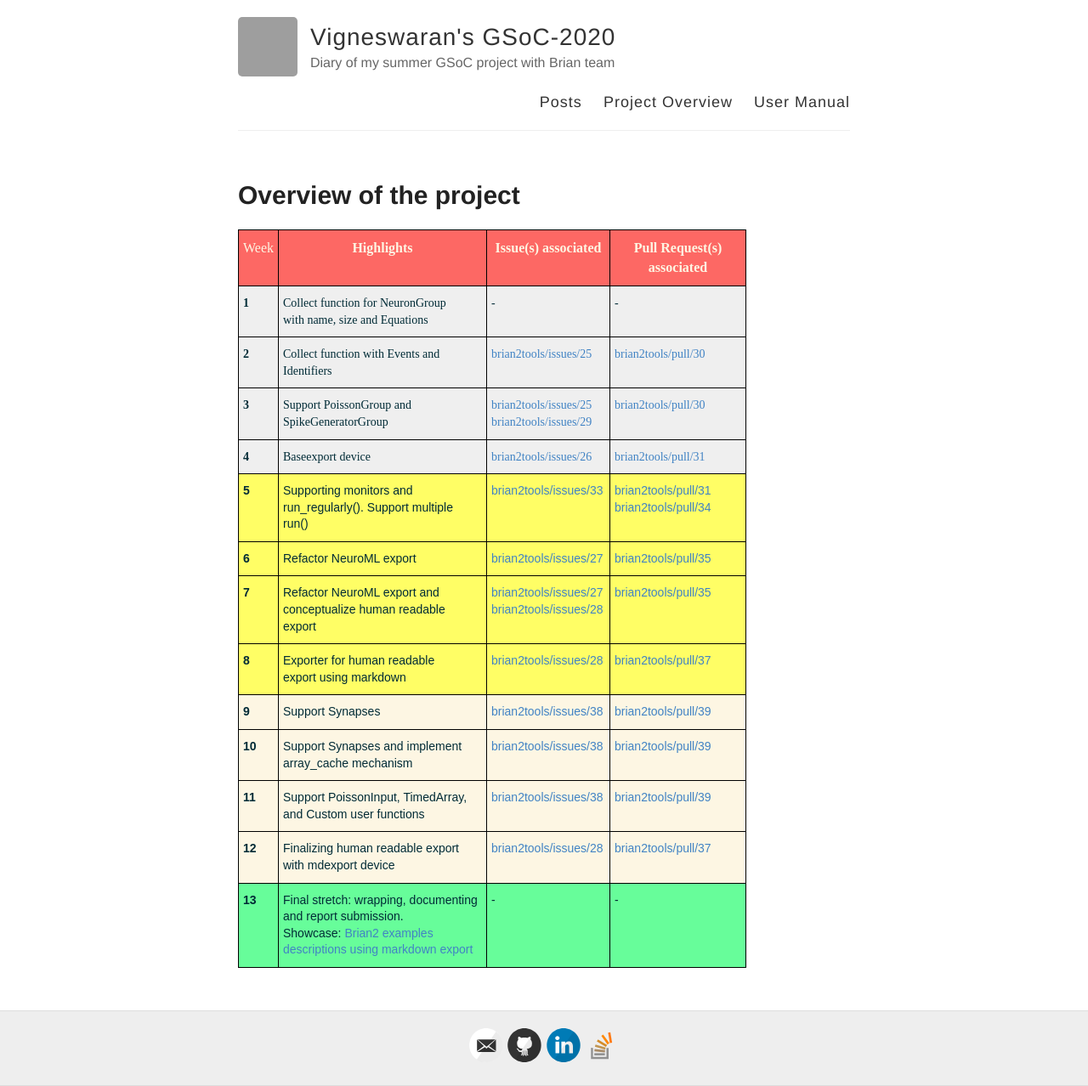
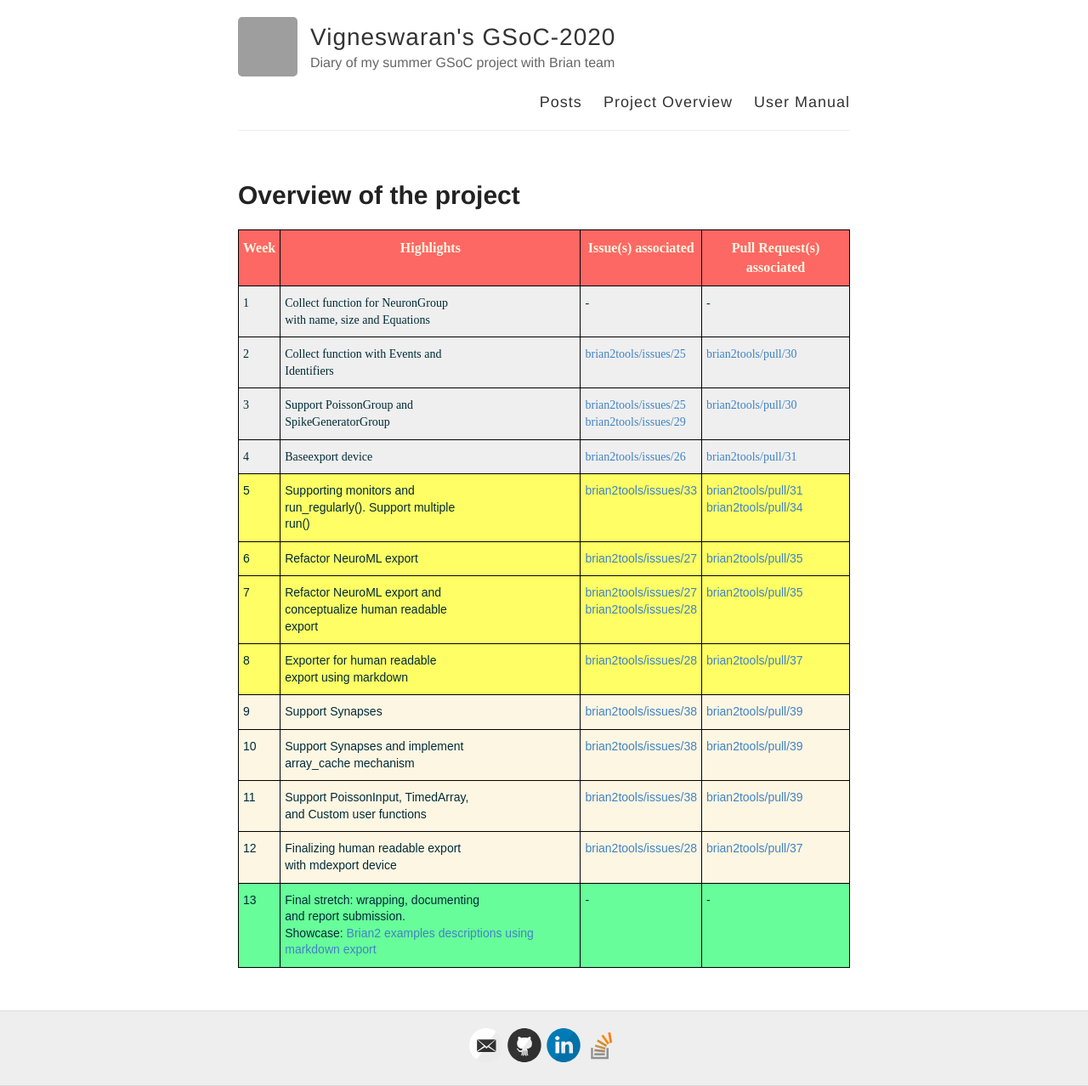
Before and after one commit to vigneswaran-chandrasekaran/Vigneswaran-chandrasekaran.github.io, a Jekyll site: the page built from about.md, in a window 1280 px wide. Shown: the whole page at 85% size. Built offline with Jekyll 4.4.1, drawn with Linux system fonts in a browser that asks for light colours; grey boxes are pictures that could not be loaded.

Commit message:
add overview edit

```diff
--- a/about.md
+++ b/about.md
@@ -3,7 +3,6 @@
 title: Overview of the project
 permalink: /about/
 ---
-
 <style type="text/css">
 .tg  {border-collapse:collapse;border-color:#93a1a1;border-spacing:0;}
 .tg td{background-color:#fdf6e3;border-color:#93a1a1;border-style:solid;border-width:1px;color:#002b36;
@@ -12,29 +11,16 @@
   font-family:Arial, sans-serif;font-size:14px;font-weight:normal;overflow:hidden;padding:10px 5px;word-break:normal;}
 .tg .tg-tyfk{background-color:#67fd9a;border-color:#000000;text-align:left;vertical-align:top}
 .tg .tg-egp3{background-color:#fffe65;border-color:#000000;text-align:left;vertical-align:top}
-.tg .tg-h74n{background-color:#fd6864;border-color:#000000;font-family:"Times New Roman", Times, serif !important;;font-size:16px;
-  text-align:center;vertical-align:top}
 .tg .tg-m8qu{background-color:#fd6864;border-color:#000000;font-family:"Times New Roman", Times, serif !important;;font-size:16px;
   font-weight:bold;text-align:center;vertical-align:top}
-.tg .tg-j5nb{background-color:#efefef;border-color:#000000;font-family:"Times New Roman", Times, serif !important;;font-weight:bold;
-  text-align:left;vertical-align:top}
 .tg .tg-4ako{background-color:#efefef;border-color:#000000;font-family:"Times New Roman", Times, serif !important;;text-align:left;
   vertical-align:top}
-.tg .tg-djig{background-color:#fffe65;border-color:#000000;font-weight:bold;text-align:left;vertical-align:top}
-.tg .tg-mcqj{border-color:#000000;font-weight:bold;text-align:left;vertical-align:top}
 .tg .tg-73oq{border-color:#000000;text-align:left;vertical-align:top}
-.tg .tg-y1rz{background-color:#67fd9a;border-color:#000000;font-weight:bold;text-align:left;vertical-align:top}
 </style>
-<table class="tg" style="undefined;table-layout: fixed; width: 597px">
-<colgroup>
-<col style="width: 47px">
-<col style="width: 245px">
-<col style="width: 145px">
-<col style="width: 160px">
-</colgroup>
+<table class="tg">
 <thead>
   <tr>
-    <th class="tg-h74n">Week</th>
+    <th class="tg-m8qu">Week</th>
     <th class="tg-m8qu">Highlights</th>
     <th class="tg-m8qu">Issue(s) associated</th>
     <th class="tg-m8qu">Pull Request(s) associated</th>
@@ -42,79 +28,79 @@
 </thead>
 <tbody>
   <tr>
-    <td class="tg-j5nb">1</td>
+    <td class="tg-4ako">1</td>
     <td class="tg-4ako">Collect function for NeuronGroup<br>with name, size and Equations</td>
     <td class="tg-4ako">             -</td>
     <td class="tg-4ako">                   -</td>
   </tr>
   <tr>
-    <td class="tg-j5nb">2</td>
+    <td class="tg-4ako">2</td>
     <td class="tg-4ako">Collect function with Events and<br>Identifiers</td>
     <td class="tg-4ako"><a href="https://github.com/brian-team/brian2tools/issues/25" target="_blank" rel="noopener noreferrer">brian2tools/issues/25</a></td>
     <td class="tg-4ako"><a href="https://github.com/brian-team/brian2tools/pull/30" target="_blank" rel="noopener noreferrer">brian2tools/pull/30</a></td>
   </tr>
   <tr>
-    <td class="tg-j5nb">3</td>
+    <td class="tg-4ako">3</td>
     <td class="tg-4ako">Support PoissonGroup and <br>SpikeGeneratorGroup</td>
     <td class="tg-4ako"><a href="https://github.com/brian-team/brian2tools/issues/25" target="_blank" rel="noopener noreferrer">brian2tools/issues/25</a><br><a href="https://github.com/brian-team/brian2tools/issues/29" target="_blank" rel="noopener noreferrer">brian2tools/issues/29</a></td>
     <td class="tg-4ako"><a href="https://github.com/brian-team/brian2tools/pull/30" target="_blank" rel="noopener noreferrer">brian2tools/pull/30</a></td>
   </tr>
   <tr>
-    <td class="tg-j5nb">4</td>
+    <td class="tg-4ako">4</td>
     <td class="tg-4ako">Baseexport device</td>
     <td class="tg-4ako"><a href="https://github.com/brian-team/brian2tools/issues/26" target="_blank" rel="noopener noreferrer">brian2tools/issues/26</a></td>
     <td class="tg-4ako"><a href="https://github.com/brian-team/brian2tools/pull/31" target="_blank" rel="noopener noreferrer">brian2tools/pull/31</a></td>
   </tr>
   <tr>
-    <td class="tg-djig">5</td>
+    <td class="tg-egp3">5</td>
     <td class="tg-egp3">Supporting monitors and<br>run_regularly(). Support multiple<br>run()</td>
     <td class="tg-egp3"><a href="https://github.com/brian-team/brian2tools/issues/33" target="_blank" rel="noopener noreferrer">brian2tools/issues/33</a></td>
     <td class="tg-egp3"><a href="https://github.com/brian-team/brian2tools/pull/31" target="_blank" rel="noopener noreferrer">brian2tools/pull/31</a><br><a href="https://github.com/brian-team/brian2tools/pull/34" target="_blank" rel="noopener noreferrer">brian2tools/pull/34</a><br></td>
   </tr>
   <tr>
-    <td class="tg-djig">6</td>
+    <td class="tg-egp3">6</td>
     <td class="tg-egp3">Refactor NeuroML export</td>
     <td class="tg-egp3"><a href="https://github.com/brian-team/brian2tools/issues/27" target="_blank" rel="noopener noreferrer">brian2tools/issues/27</a></td>
     <td class="tg-egp3"><a href="https://github.com/brian-team/brian2tools/pull/35" target="_blank" rel="noopener noreferrer">brian2tools/pull/35</a></td>
   </tr>
   <tr>
-    <td class="tg-djig">7</td>
+    <td class="tg-egp3">7</td>
     <td class="tg-egp3">Refactor NeuroML export and <br>conceptualize human readable<br>export</td>
     <td class="tg-egp3"><a href="https://github.com/brian-team/brian2tools/issues/27" target="_blank" rel="noopener noreferrer">brian2tools/issues/27</a><br><a href="https://github.com/brian-team/brian2tools/issues/28" target="_blank" rel="noopener noreferrer">brian2tools/issues/28</a></td>
     <td class="tg-egp3"><a href="https://github.com/brian-team/brian2tools/pull/35" target="_blank" rel="noopener noreferrer">brian2tools/pull/35</a></td>
   </tr>
   <tr>
-    <td class="tg-djig">8</td>
+    <td class="tg-egp3">8</td>
     <td class="tg-egp3">Exporter for human readable<br>export using markdown</td>
     <td class="tg-egp3"><a href="https://github.com/brian-team/brian2tools/issues/28" target="_blank" rel="noopener noreferrer">brian2tools/issues/28</a></td>
     <td class="tg-egp3"><a href="https://github.com/brian-team/brian2tools/pull/37" target="_blank" rel="noopener noreferrer">brian2tools/pull/37</a></td>
   </tr>
   <tr>
-    <td class="tg-mcqj">9</td>
+    <td class="tg-73oq">9</td>
     <td class="tg-73oq">Support Synapses</td>
     <td class="tg-73oq"><a href="https://github.com/brian-team/brian2tools/issues/38" target="_blank" rel="noopener noreferrer">brian2tools/issues/38</a></td>
     <td class="tg-73oq"><a href="https://github.com/brian-team/brian2tools/pull/39" target="_blank" rel="noopener noreferrer">brian2tools/pull/39</a></td>
   </tr>
   <tr>
-    <td class="tg-mcqj">10</td>
+    <td class="tg-73oq">10</td>
     <td class="tg-73oq">Support Synapses and implement<br>array_cache mechanism</td>
     <td class="tg-73oq"><a href="https://github.com/brian-team/brian2tools/issues/38" target="_blank" rel="noopener noreferrer">brian2tools/issues/38</a></td>
     <td class="tg-73oq"><a href="https://github.com/brian-team/brian2tools/pull/39" target="_blank" rel="noopener noreferrer">brian2tools/pull/39</a></td>
   </tr>
   <tr>
-    <td class="tg-mcqj">11</td>
+    <td class="tg-73oq">11</td>
     <td class="tg-73oq">Support PoissonInput, TimedArray, <br>and Custom user functions</td>
     <td class="tg-73oq"><a href="https://github.com/brian-team/brian2tools/issues/38" target="_blank" rel="noopener noreferrer">brian2tools/issues/38</a></td>
     <td class="tg-73oq"><a href="https://github.com/brian-team/brian2tools/pull/39" target="_blank" rel="noopener noreferrer">brian2tools/pull/39</a></td>
   </tr>
   <tr>
-    <td class="tg-mcqj">12</td>
+    <td class="tg-73oq">12</td>
     <td class="tg-73oq">Finalizing human readable export<br>with mdexport device</td>
     <td class="tg-73oq"><a href="https://github.com/brian-team/brian2tools/issues/28" target="_blank" rel="noopener noreferrer">brian2tools/issues/28</a></td>
     <td class="tg-73oq"><a href="https://github.com/brian-team/brian2tools/pull/37/" target="_blank" rel="noopener noreferrer">brian2tools/pull/37</a></td>
   </tr>
   <tr>
-    <td class="tg-y1rz">13</td>
+    <td class="tg-tyfk">13</td>
     <td class="tg-tyfk">Final stretch: wrapping, documenting<br>and report submission.<br>Showcase: <a href="https://github.com/Vigneswaran-Chandrasekaran/Brian2-examples-markdown-descriptions" target="_blank" rel="noopener noreferrer">Brian2 examples descriptions using markdown export</a></td>
     <td class="tg-tyfk">              -<br></td>
     <td class="tg-tyfk">                 -<br></td>
```
